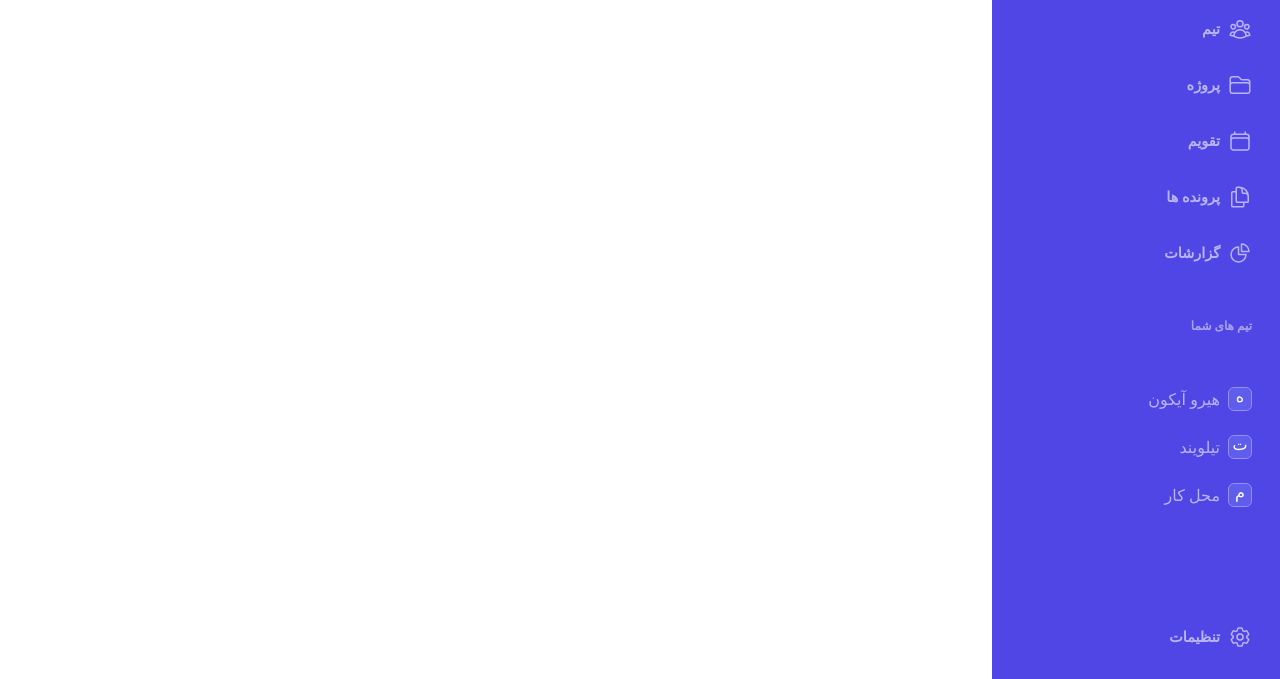
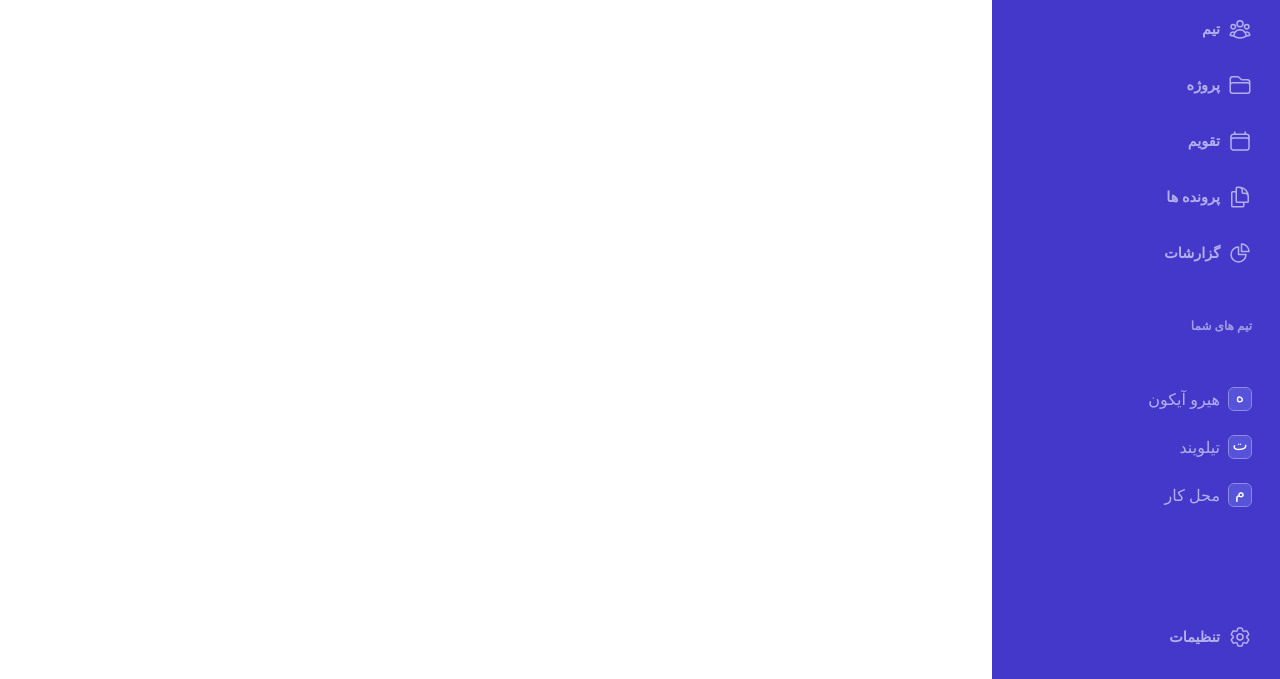
Before and after one commit to am1nNP/Dashboard-roocket, a website: page src/index.html in a window 1280 px wide. Shown: the part 121-800 px from the top of the page. Drawn offline with Linux system fonts and the light colour scheme.

Commit message:
the color of dashboard changed

```diff
--- a/src/index.html
+++ b/src/index.html
@@ -7,7 +7,7 @@
 </head>
 <body class="h-svh">
     <div class="root h-full  flex flex-row">
-        <div id="nav_side" class="right_section sm:w-0 md:w-0 lg:w-72 sm:invisible fixed flex md:invisible lg:visible z-20 bg-indigo-600 flex-col lg:right-0 sm:-right-72 h-screen md:-right-72">
+        <div id="nav_side" class="right_section sm:w-0 md:w-0 lg:w-72 sm:invisible fixed flex md:invisible lg:visible z-20 bg-indigo-700 flex-col lg:right-0 sm:-right-72 h-screen md:-right-72">
             <button id="btn_close" onclick="btn_close()" class="text-white absolute md:right-80 sm:right-[22rem] top-5 lg:hidden">
                 <svg xmlns="http://www.w3.org/2000/svg" fill="none" viewBox="0 0 24 24" stroke-width="1.5" stroke="currentColor" class="w-6 h-6">
                     <path stroke-linecap="round" stroke-linejoin="round" d="M6 18 18 6M6 6l12 12" />
```
Also changed, not shown: src/output.css.
